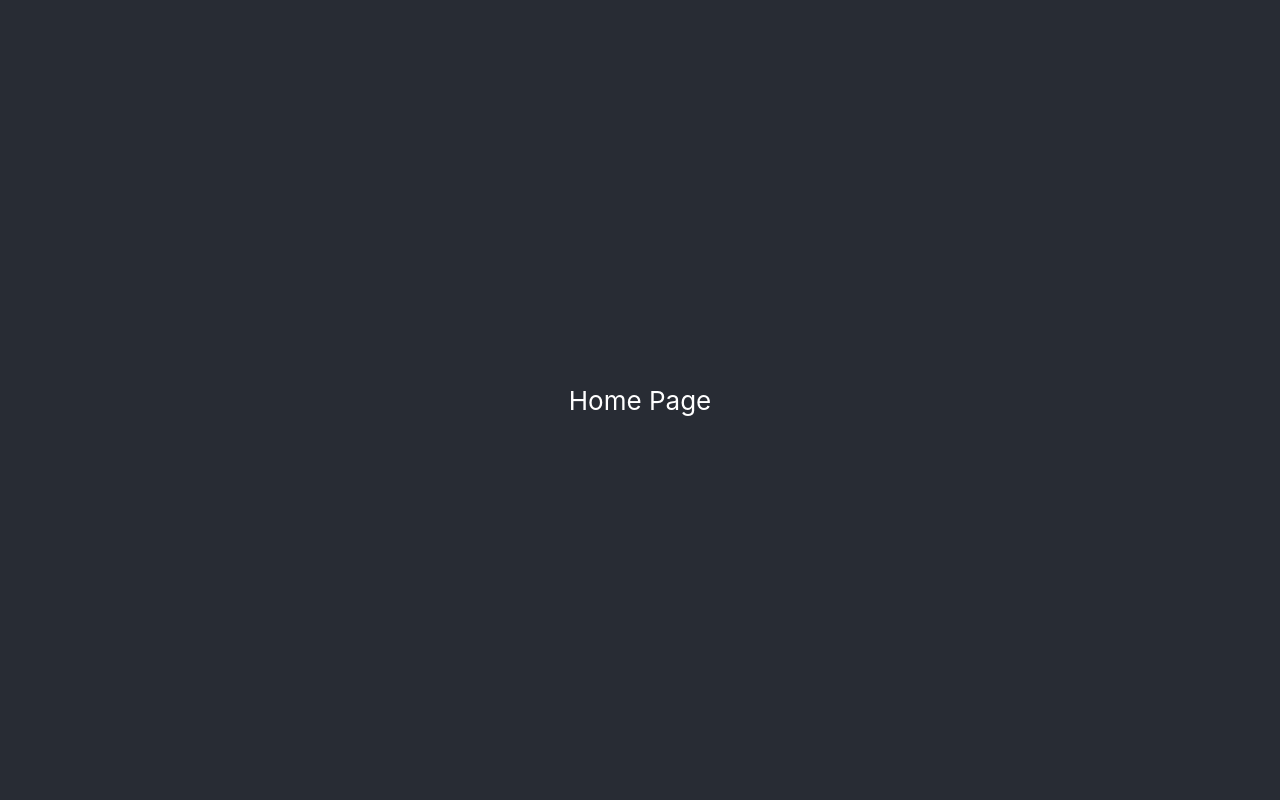
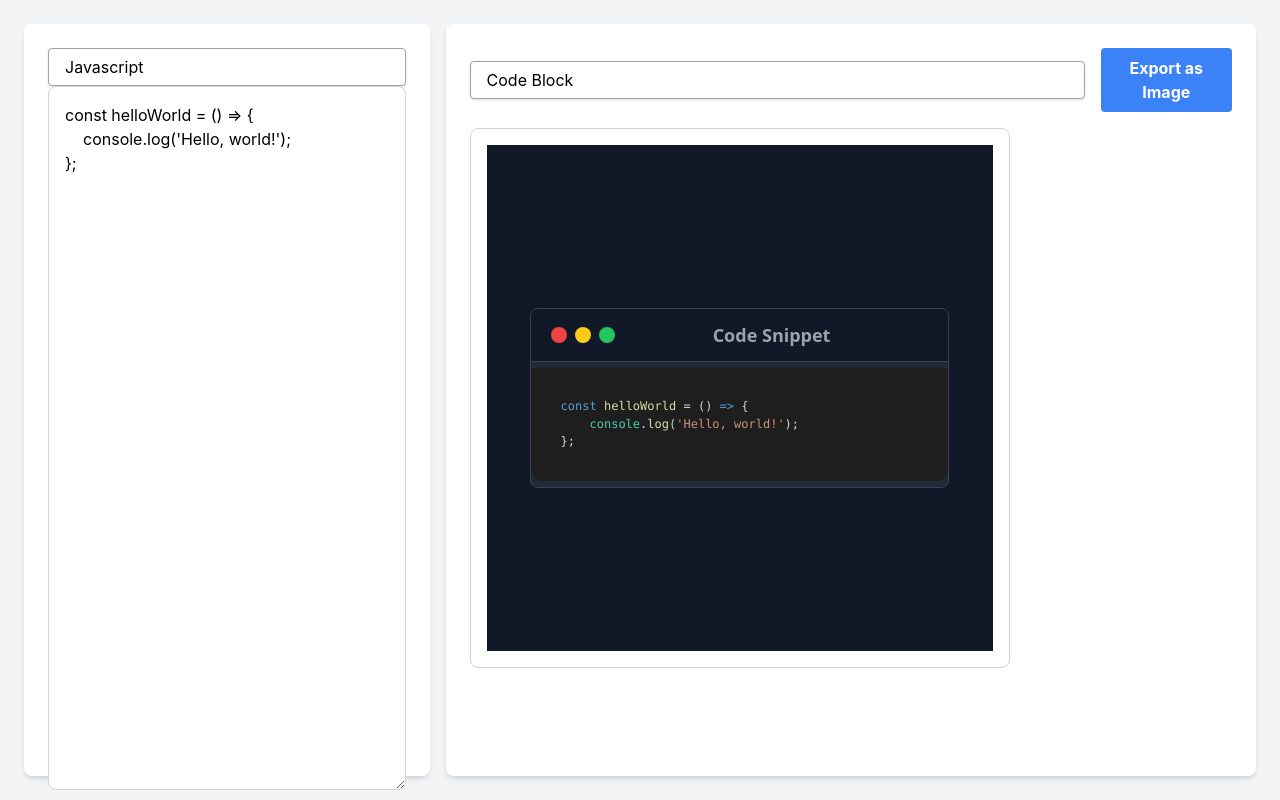
Before and after one commit to ehsandevs/social-post-creator, a React (Create React App) app: page / in a window 1280 px wide. Built offline with nearby package versions, Linux system fonts and the light colour scheme.

Commit message:
refactor App component to set InstagramPost as the default route

```diff
--- a/src/App.js
+++ b/src/App.js
@@ -2,32 +2,10 @@ import { Routes, Route } from 'react-router-dom';
 import './App.css';
 import InstagramPost from './Pages/Instagram';
 
-function Home() {
-  return (
-    <div className="App">
-      <header className="App-header">
-        <p>Home Page</p>
-      </header>
-    </div>
-  );
-}
-
-function About() {
-  return (
-    <div className="App">
-      <header className="App-header">
-        <p>About Page</p>
-      </header>
-    </div>
-  );
-}
-
 function App() {
   return (
     <Routes>
-      <Route path="/" element={<Home />} />
-      <Route path="/about" element={<About />} />
-      <Route path="/instagram" element={<InstagramPost />} />
+      <Route path="/" element={<InstagramPost />} />
     </Routes>
   );
 }
```
